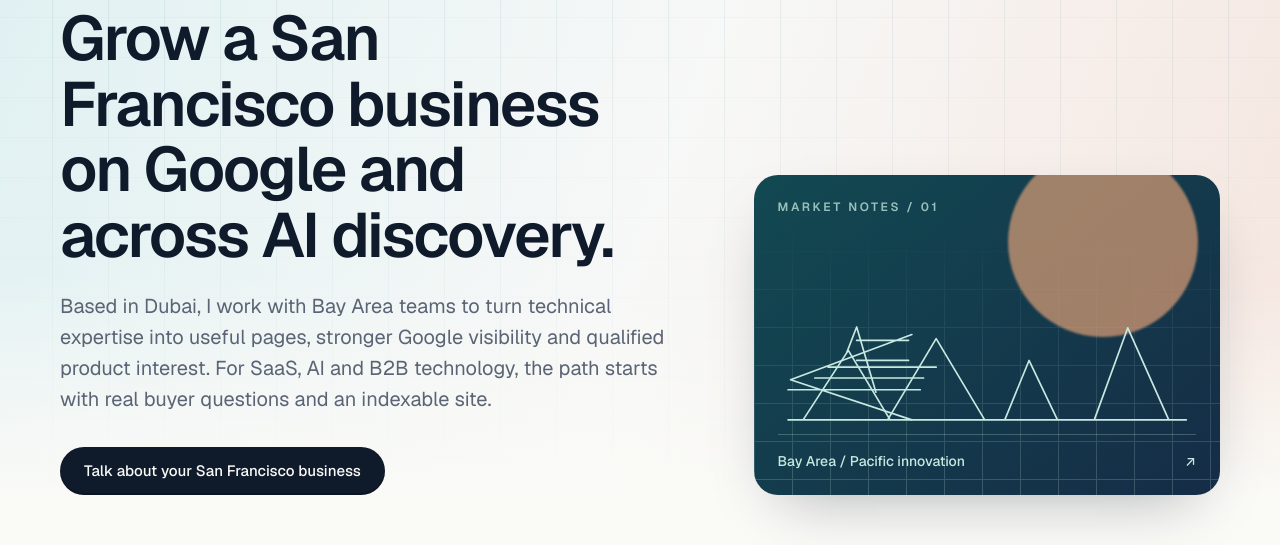
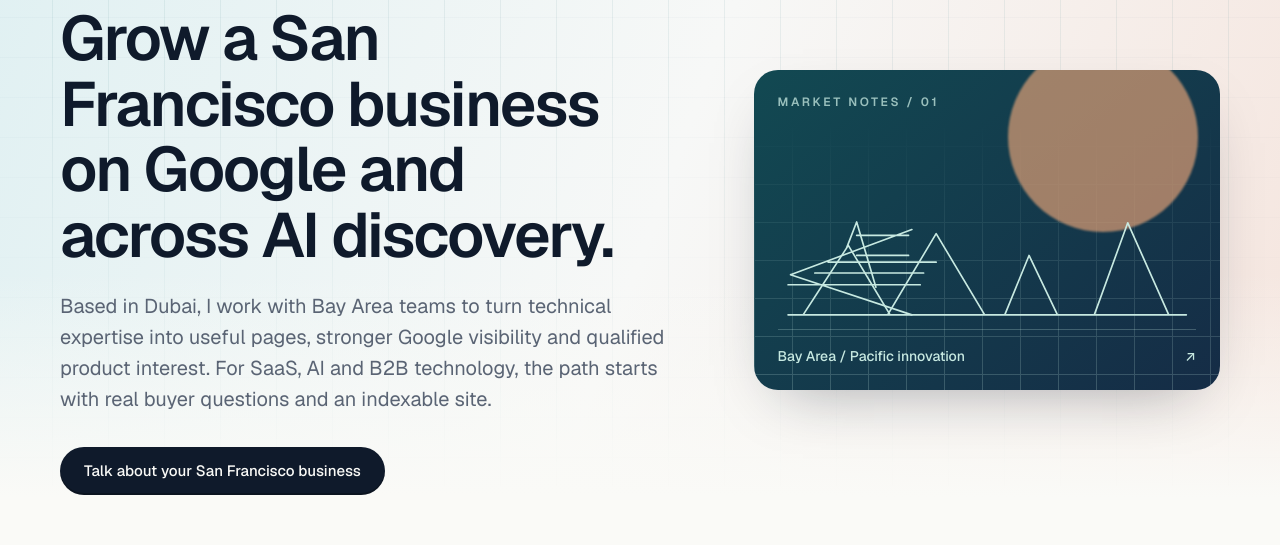
Before and after one commit to younusshobon-cell/shobon-mahmud, a Next.js app in the folder shobon-mahmud-seo/shobon-seo/: page /locations/san-francisco in a window 1280 px wide. Shown: the part 216-761 px from the top of the page. Built offline with nearby package versions, Linux system fonts and the light colour scheme; no server answers.

Commit message:
Raise location hero illustrations with centered desktop alignment

```diff
--- a/shobon-mahmud-seo/shobon-seo/components/content/LocationVisual.tsx
+++ b/shobon-mahmud-seo/shobon-seo/components/content/LocationVisual.tsx
@@ -12,7 +12,7 @@
 export function LocationVisual({ slug, city }: { slug: string; city: string }) {
   const detail = locationExtras[slug];
   if (!detail) return null;
-  return <div className={`market-visual market-${detail.palette}`} aria-label={`Stylised skyline inspired by ${city}`} role="img">
+  return <div className={`market-visual lg:self-center market-${detail.palette}`} aria-label={`Stylised skyline inspired by ${city}`} role="img">
     <div className="market-visual__orb" />
     <p className="relative z-10 text-xs font-semibold uppercase tracking-[0.22em] opacity-75">Market notes / 01</p>
     <svg viewBox="0 0 500 220" className="relative z-10 mt-auto w-full" aria-hidden="true" fill="none" stroke="currentColor" strokeWidth="2" strokeLinecap="round" strokeLinejoin="round">{silhouettes[detail.palette]}</svg>
```
